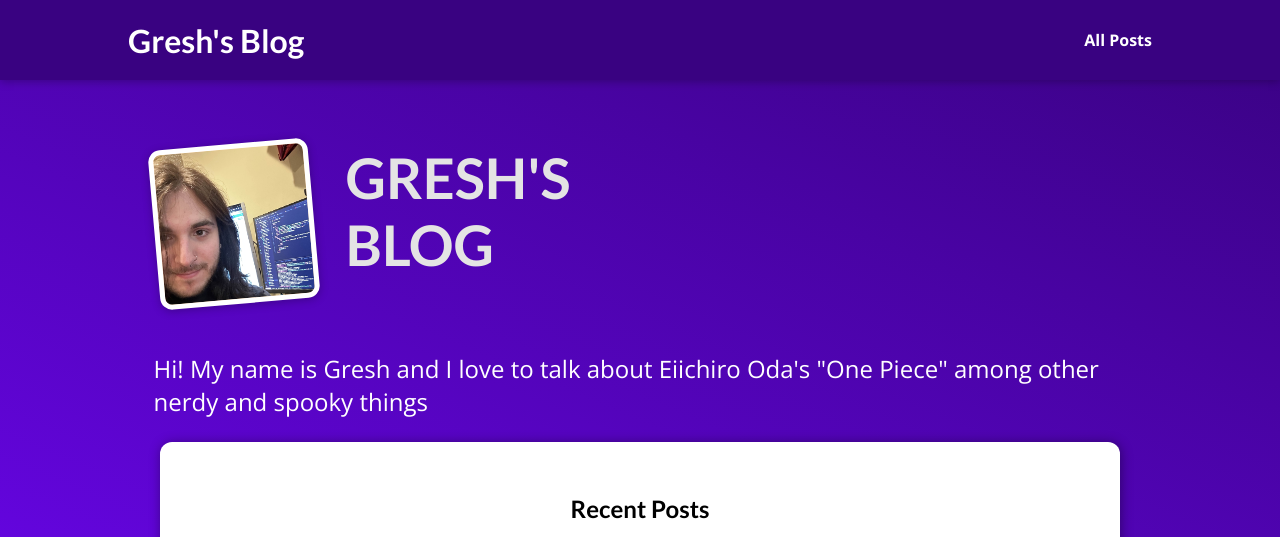
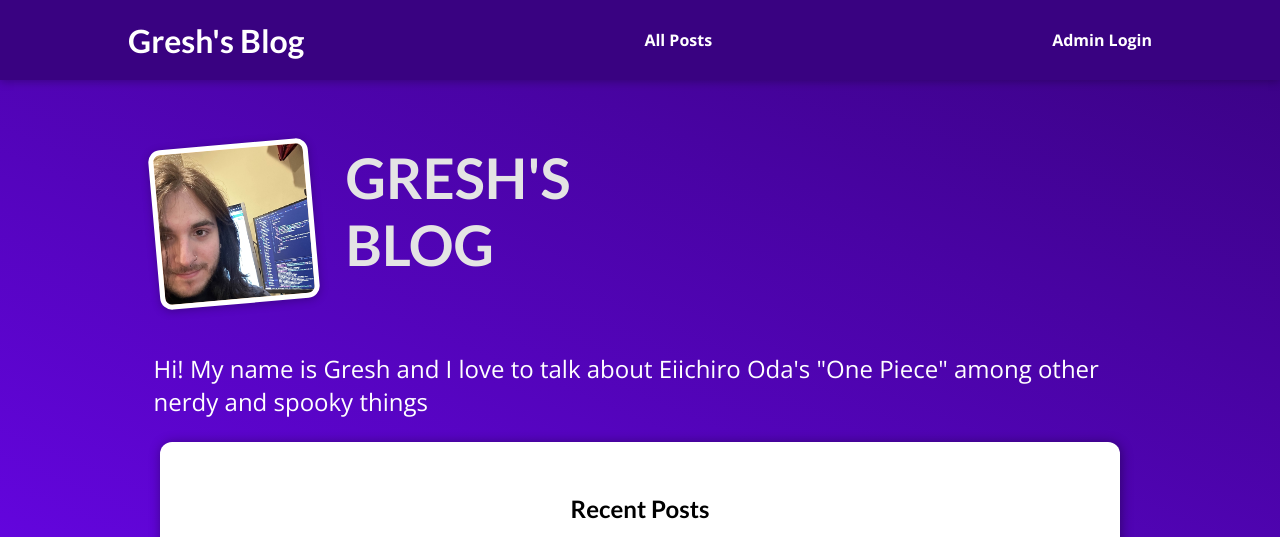
Before and after one commit to greshbasic/My-Blog, a Django app: page / in a window 1280 px wide. Shown: the top 537 px of the page. Run offline with Django 5.2, Linux system fonts and the light colour scheme; data comes from the database, SQL or seed files in the repository.

Commit message:
added admin login to nav bar

```diff
--- a/my_site/templates/base.html
+++ b/my_site/templates/base.html
@@ -17,6 +17,9 @@
         <nav>
             <a href="{% url 'posts-page' %}">All Posts</a>
         </nav>
+        <nav>
+            <a href="admin/"> Admin Login</a>
+        </nav>
     </header>
 
     {% block content %}
```
